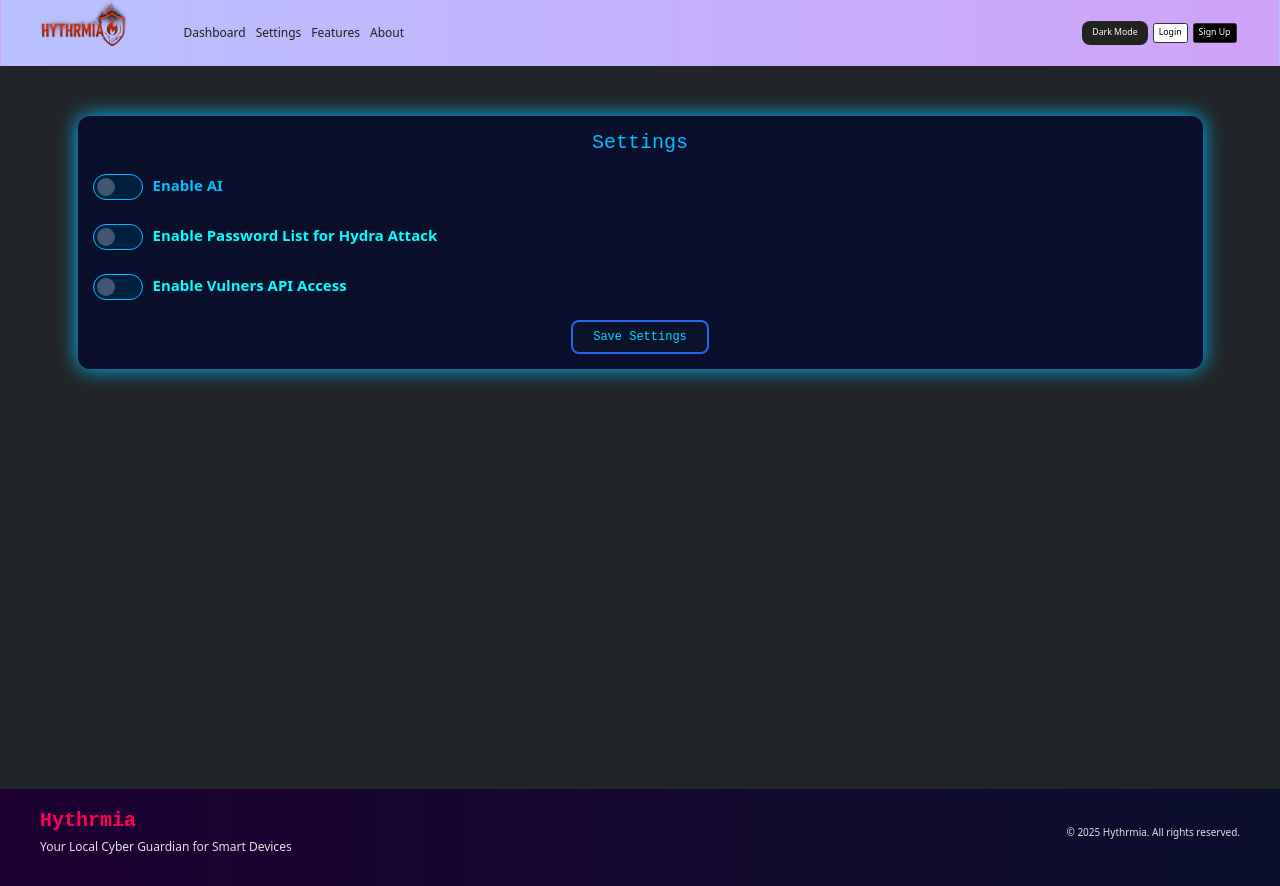
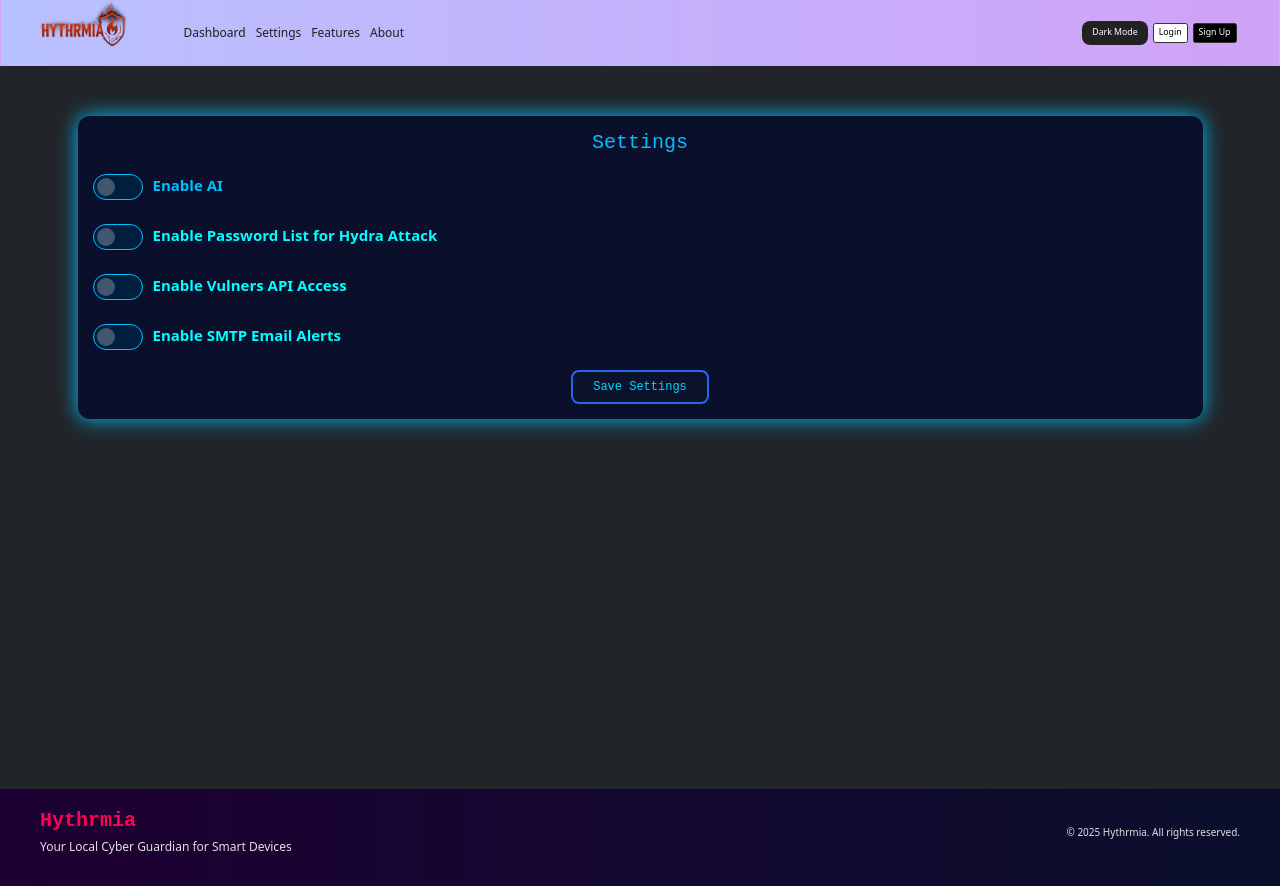
Before and after one commit to leen0ali/Hythrmia, a React (Vite) app in the folder frontend/: page /settings in a window 1280 px wide. Built offline with nearby package versions, Linux system fonts and the light colour scheme; no server answers.

Commit message:
added setting for smtp email and password

```diff
--- a/frontend/src/pages/settings.tsx
+++ b/frontend/src/pages/settings.tsx
@@ -12,6 +12,10 @@ const SettingsPage: React.FC = () => {
 	const [passwordList, setPasswordList] = useState('');
 	const [vulnersEnabled, setVulnersEnabled] = useState(false);
 	const [vulnersApiKey, setVulnersApiKey] = useState('');
+	const [smtpEnabled, setSmtpEnabled] = useState(false);
+	const [smtpEmail, setSmtpEmail] = useState('');
+	const [smtpPass, setSmtpPass] = useState('');
+
 
 
 	useEffect(() => {
@@ -39,6 +43,9 @@ const SettingsPage: React.FC = () => {
 					if (data.passwords) setPasswordList(data.passwords);
 					if (data.vulnersEnabled) setVulnersEnabled(data.vulnersEnabled);
 					if (data.vulnersApiKey) setVulnersApiKey(data.vulnersApiKey);
+					if (data.smtpEnabled) setSmtpEnabled(data.smtpEnabled);
+					if (data.smtpEmail) setSmtpEmail(data.smtpEmail);
+					if (data.smtpPass) setSmtpPass(data.smtpPass);
 
 				} else {
 					console.warn("No saved configuration found.");
@@ -65,6 +72,9 @@ const SettingsPage: React.FC = () => {
 				passwords: passwordList,
 				vulnersEnabled: vulnersEnabled,
 				vulnersApiKey: vulnersApiKey,
+				smtpEnabled: smtpEnabled,
+				smtpEmail: smtpEmail,
+				smtpPass: smtpPass,
 
 			};
 
@@ -358,6 +368,49 @@ const SettingsPage: React.FC = () => {
 					</div>
 				)}
 
+				{/* SMTP Toggle */}
+				<div className="form-check form-switch toggle-line mb-2 mt-4">
+					<input
+						className="form-check-input"
+						type="checkbox"
+						checked={smtpEnabled}
+						onChange={(e) => setSmtpEnabled(e.target.checked)}
+						id="enableSmtpCheck"
+					/>
+					<label htmlFor="enableSmtpCheck" style={{ color: '#00ffff' }}>
+						Enable SMTP Email Alerts
+					</label>
+				</div>
+
+				{/* Email + Password Fields */}
+				{smtpEnabled && (
+					<div className="mt-3">
+						<div className="form-group mb-3">
+							<label htmlFor="smtpEmail" className="cyber-label">SMTP Email</label>
+							<input
+								type="email"
+								className="form-control cyber-input"
+								id="smtpEmail"
+								value={smtpEmail}
+								onChange={(e) => setSmtpEmail(e.target.value)}
+								placeholder="i.e alerts@example.com"
+							/>
+						</div>
+
+						<div className="form-group mb-3">
+							<label htmlFor="smtpPass" className="cyber-label">SMTP Password</label>
+							<input
+								type="password"
+								className="form-control cyber-input"
+								id="smtpPass"
+								value={smtpPass}
+								onChange={(e) => setSmtpPass(e.target.value)}
+								placeholder="Enter SMTP email password"
+							/>
+						</div>
+					</div>
+				)}
+
 
 				{/* Save Button */}
 				<div className="text-center mt-4">
```
